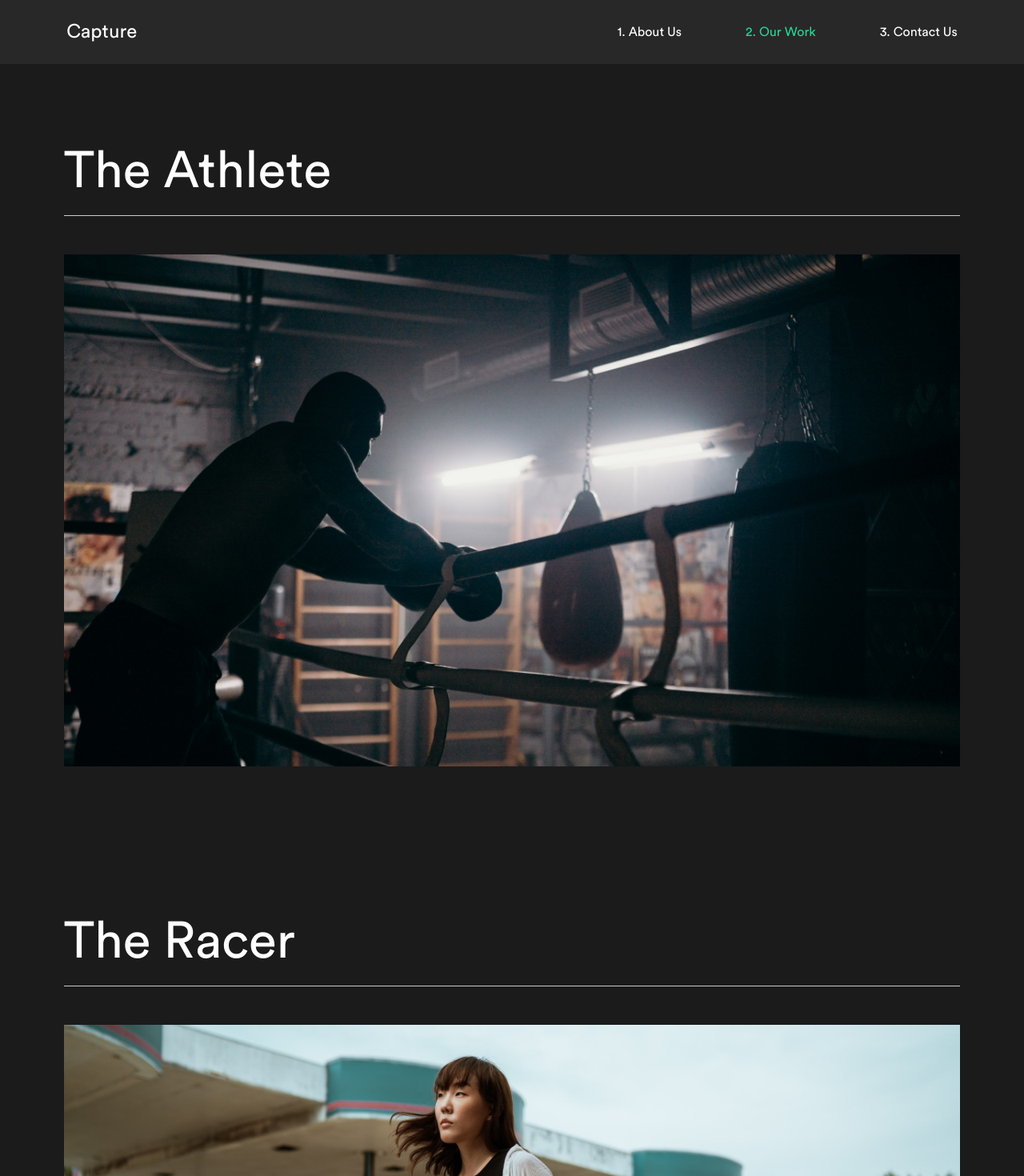
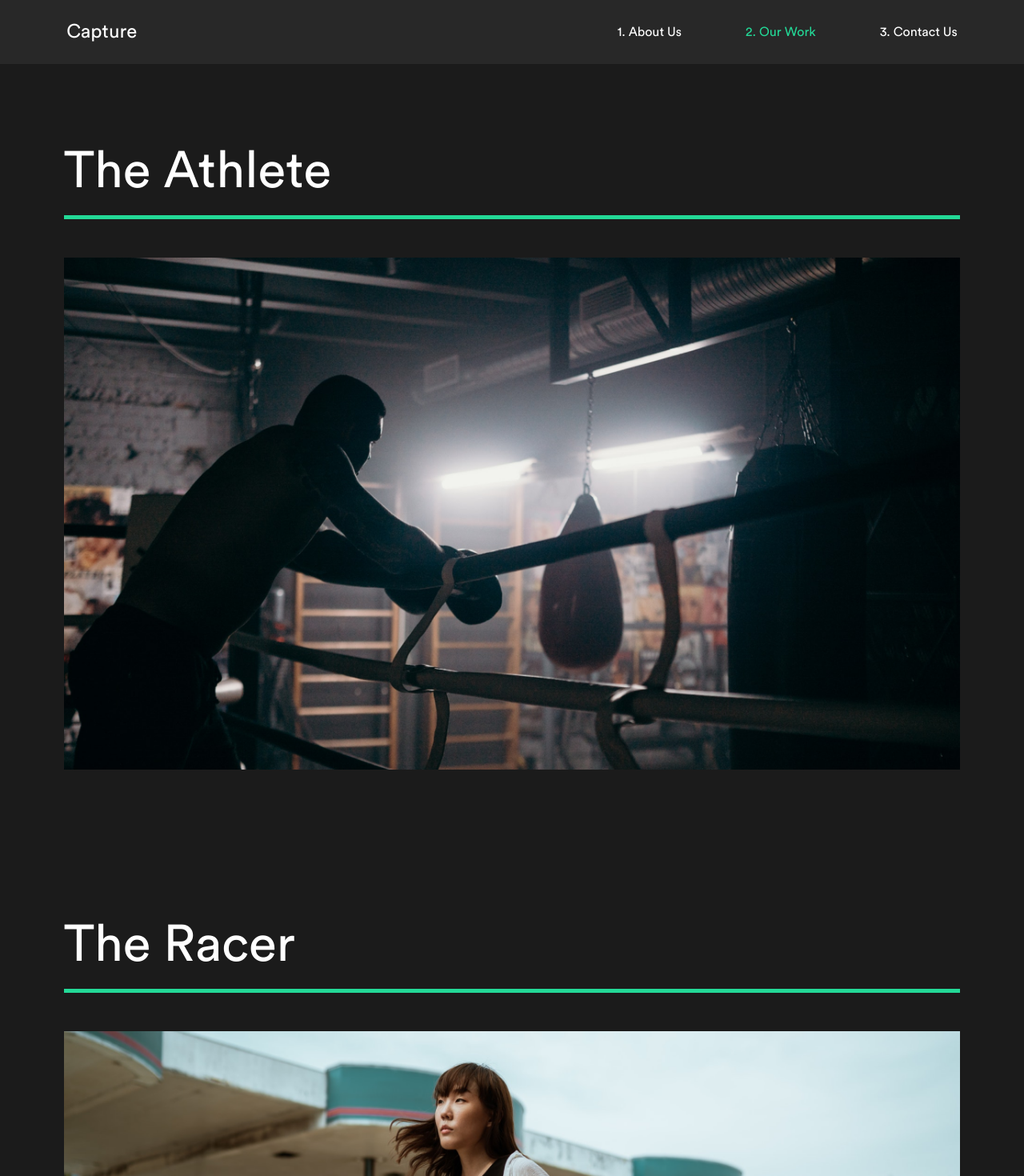
Before and after one commit to dhanush72/framer-portfolio, a React (Create React App) app: page /work in a window 1280 px wide. Shown: the top 1470 px of the page at 80% size. Built offline with nearby package versions, Linux system fonts and the light colour scheme.

Commit message:
added toggle for faq

```diff
--- a/src/animation.js
+++ b/src/animation.js
@@ -7,14 +7,13 @@
     opacity: 1,
     y: 0,
     transition: {
-      duration: 1,
+      duration: 0.5,
       when: "beforeChildren",
       staggerChildren: 0.25,
     },
   },
   exit: {
     opacity: 0,
-    y: 300,
     transition: {
       duration: 0.5,
     },
@@ -56,3 +55,37 @@
     },
   },
 };
+
+export const lineAnim = {
+  hidden: { width: "0%" },
+  show: {
+    width: "100%",
+    transition: {
+      duration: 1,
+    },
+  },
+};
+
+export const slider = {
+  hidden: { x: "-130%", skew: "45deg" },
+  show: {
+    x: "100%",
+    skew: "0deg",
+    transition: {
+      duration: 1,
+      ease: "easeOut",
+    },
+  },
+};
+
+export const sliderContainer = {
+  hidden: { opacity: 1 },
+  show: {
+    transition: {
+      duration: 0.75,
+      ease: "easeOut",
+      opacity: 1,
+      staggerChildren: 0.15,
+    },
+  },
+};
--- a/src/components/Faq.js
+++ b/src/components/Faq.js
@@ -1,6 +1,7 @@
 import React from "react";
 import styled from "styled-components";
 import { AboutDiv } from "../styles";
+import Toggle from "./Toggle";
 
 const Faq = () => {
   return (
@@ -8,39 +9,34 @@
       <h2>
         Any Questions <span>FAQ</span>
       </h2>
-      <div className="question">
-        <h4>How do i start?</h4>
+
+      <Toggle title="How do i start?">
         <div className="answer">
-          <p>title</p>
+          <h5>Lorem ipsum dolor sit amet consectetur.</h5>
           <p>
             Lorem ipsum dolor sit amet consectetur adipisicing elit. Tempore
             adipisci dolorem eaque!
           </p>
         </div>
-        <div className="faq-line"></div>
-      </div>
-      <div className="question">
-        <h4>Different Payment Methods</h4>
+      </Toggle>
+      <Toggle title="Different Payment Methods">
         <div className="answer">
-          <p>title</p>
+          <h5>Lorem ipsum dolor sit amet consectetur.</h5>
           <p>
             Lorem ipsum dolor sit amet consectetur adipisicing elit. Tempore
             adipisci dolorem eaque!
           </p>
         </div>
-        <div className="faq-line"></div>
-      </div>
-      <div className="question">
-        <h4>What product do you?</h4>
+      </Toggle>
+      <Toggle title="What product do you?">
         <div className="answer">
-          <p>title</p>
+          <h5>Lorem ipsum dolor sit amet consectetur.</h5>
           <p>
             Lorem ipsum dolor sit amet consectetur adipisicing elit. Tempore
             adipisci dolorem eaque!
           </p>
         </div>
-        <div className="faq-line"></div>
-      </div>
+      </Toggle>
     </FaqDiv>
   );
 };
--- /dev/null
+++ b/src/components/Toggle.js
@@ -0,0 +1,16 @@
+import React, { useState } from "react";
+import { motion } from "framer-motion";
+
+const Toggle = ({ title, children }) => {
+  const [toggle, setToggle] = useState(false);
+
+  return (
+    <div className="question" onClick={() => setToggle(!toggle)}>
+      <motion.h4> {title} </motion.h4>
+      {toggle ? children : null}
+      <div className="faq-line"></div>
+    </div>
+  );
+};
+
+export default Toggle;
--- a/src/pages/OurWork.js
+++ b/src/pages/OurWork.js
@@ -5,33 +5,53 @@
 import racer from "../assets/images/theracer-small.png";
 import goodtimes from "../assets/images/goodtimes-small.png";
 import { motion } from "framer-motion";
-import { pageAnimation } from "../animation";
+import {
+  pageAnimation,
+  fade,
+  imgAnim,
+  lineAnim,
+  slider,
+  sliderContainer,
+} from "../animation";
 
 const OurWork = () => {
   return (
     <Work variants={pageAnimation} initial="hidden" animate="show" exit="exit">
+      <motion.div variants={sliderContainer}>
+        <Frame1 variants={slider}></Frame1>
+        <Frame2 variants={slider}></Frame2>
+        <Frame3 variants={slider}></Frame3>
+        <Frame4 variants={slider}></Frame4>
+      </motion.div>
+
       <Movie>
-        <h2>The Athlete</h2>
-        <div className="line"></div>
+        <motion.h2 variants={fade}>The Athlete</motion.h2>
+        <motion.div variants={lineAnim} className="line"></motion.div>
+        <Hide>
           <Link to="/work/the-athlete">
-          <img src={athlete} alt="athlete" />
+            <motion.img variants={imgAnim} src={athlete} alt="athlete" />
           </Link>
+        </Hide>
       </Movie>
 
       <Movie>
-        <h2>The Racer</h2>
-        <div className="line"></div>
+        <motion.h2 variants={fade}>The Racer</motion.h2>
+        <motion.div variants={lineAnim} className="line"></motion.div>
+        <Hide>
           <Link to="/work/the-racer">
-          <img src={racer} alt="racer" />
+            <motion.img variants={imgAnim} src={racer} alt="racer" />
           </Link>
+        </Hide>
       </Movie>
 
       <Movie>
-        <h2>Good Times</h2>
-        <div className="line"></div>
+        <motion.h2 variants={fade}>Good Times</motion.h2>
+        <motion.div variants={lineAnim} className="line"></motion.div>
+        <Hide>
           <Link to="/work/good-times">
-          <img src={goodtimes} alt="goodtimes" />
+            <motion.img variants={imgAnim} src={goodtimes} alt="goodtimes" />
           </Link>
+        </Hide>
       </Movie>
     </Work>
   );
@@ -51,8 +71,8 @@
   padding-bottom: 10rem;
 
   .line {
-    height: 0.05rem;
-    background: #cccccc;
+    height: 0.3rem;
+    background: #23d997;
     margin-bottom: 3rem;
   }
 
@@ -63,4 +83,30 @@
   }
 `;
 
+const Hide = styled.div`
+  overflow: hidden;
+`;
+
+const Frame1 = styled(motion.div)`
+  position: fixed;
+  top: 10%;
+  left: 0;
+  width: 100%;
+  height: 100vh;
+  background: #fffebf;
+  z-index: 2;
+`;
+
+const Frame2 = styled(Frame1)`
+  background: #ff8efb;
+`;
+
+const Frame3 = styled(Frame2)`
+  background: #83d2ff;
+`;
+
+const Frame4 = styled(Frame3)`
+  background: #82ffa0;
+`;
+
 export default OurWork;
```
Also changed, not shown: 1 other file (tests, documents, lock files or other folders). Lines whose indentation alone changed are shown as unchanged.
